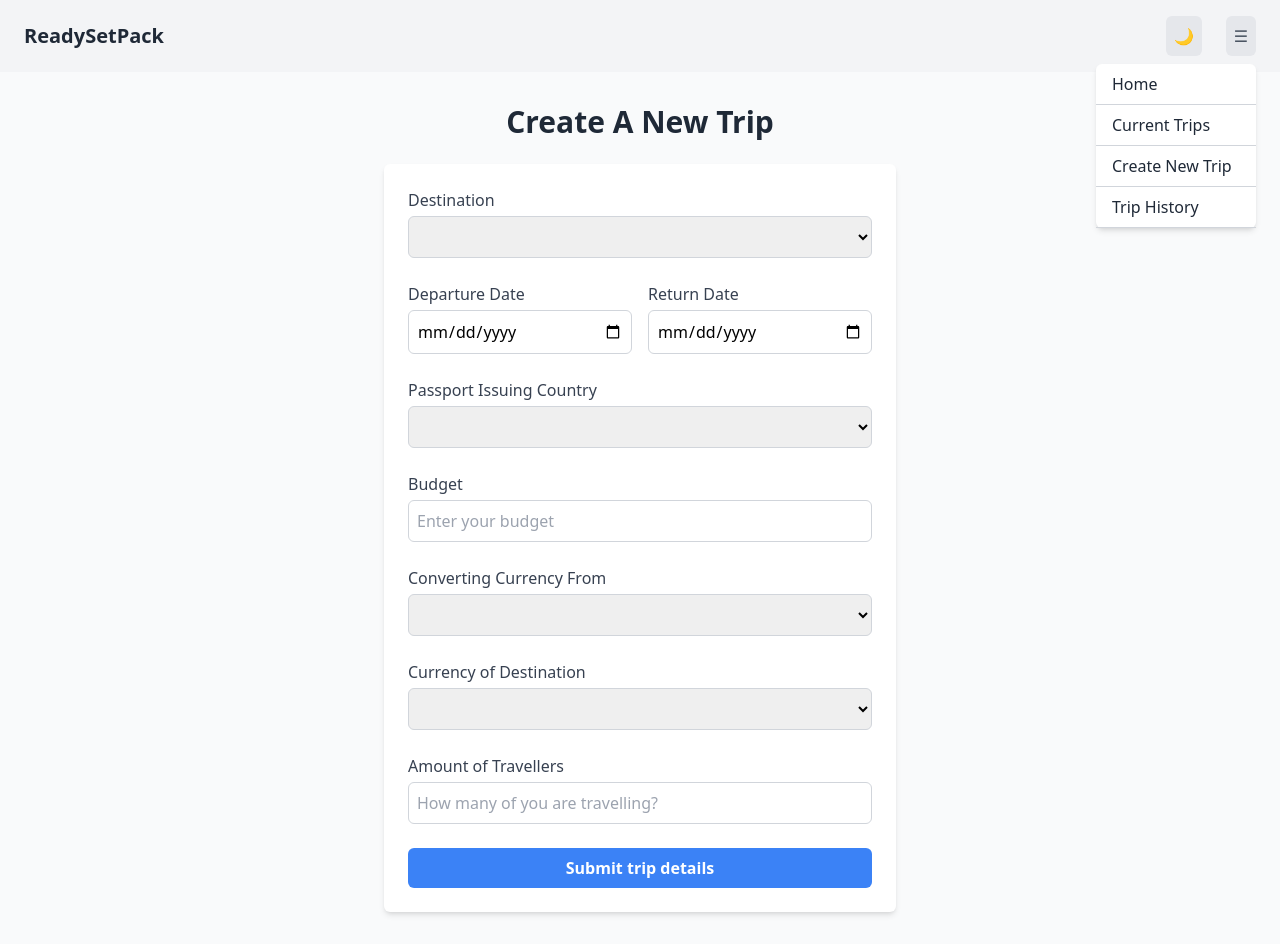
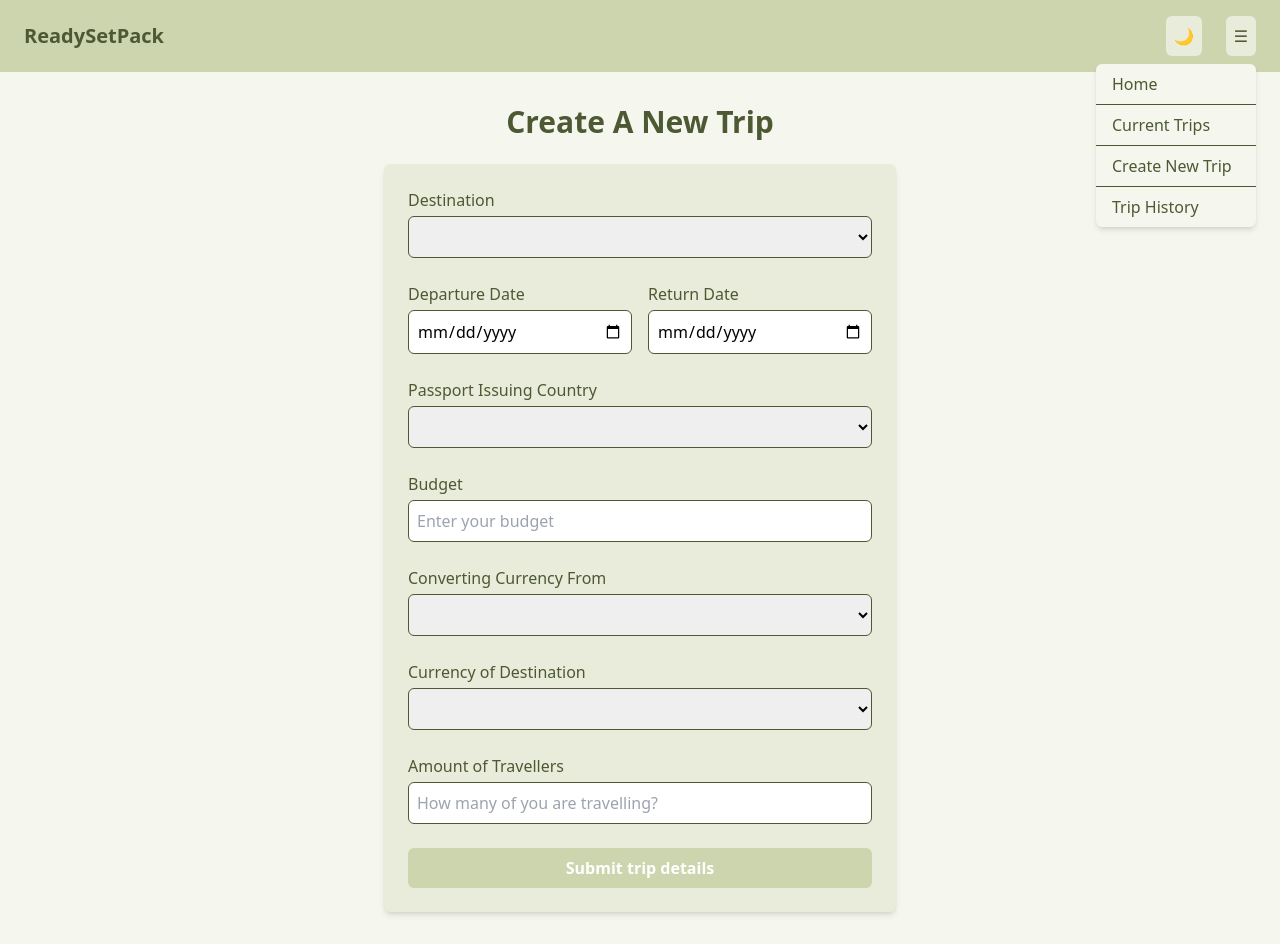
Before and after one commit to xsaynt/fe-readysetpack, a Vue app: page /new-trip in a window 1280 px wide. Both pictures are taken after a click on the button "Navigation Menu". Built offline with nearby package versions, Linux system fonts and the light colour scheme.

Commit message:
Implemented code for static checklist and applied colour theme styling

```diff
--- a/src/components/NavBar.vue
+++ b/src/components/NavBar.vue
@@ -15,45 +15,45 @@ function toggleDropdown() {
 </script>
 
 <template>
-  <header class="flex justify-between items-center px-6 py-4 bg-gray-100 shadow-md dark:bg-black">
+  <header class="flex justify-between items-center px-6 py-4 bg-primary dark:bg-highlight shadow-md">
     <div class="flex items-center gap-4">
-      <h1 class="text-xl font-bold text-gray-800 dark:text-gray-200">
+      <h1 class="text-xl font-bold text-accent dark:text-secondary">
         <router-link to="/">ReadySetPack</router-link>
       </h1>
     </div>
     <div class="flex items-center gap-6">
       <button
         @click="toggleDark"
-        class="p-2 rounded-md bg-gray-200 dark:bg-gray-700 text-gray-600 dark:text-gray-300"
+        class="p-2 rounded-md bg-secondary dark:bg-hover-dark text-accent dark:text-background"
         aria-label="Toggle Dark Mode"
       >
         <span v-if="isDark">☀️</span>
         <span v-else>🌙</span>
       </button>
-      <div class ="relative">
+      <div class="relative">
         <button
-        @click="toggleDropdown"
-        class="p-2 rounded-md bg-gray-200 dark:bg-gray-700 text-gray-600 dark:text-gray-300"
-        aria-label="Navigation Menu"
+          @click="toggleDropdown"
+          class="p-2 rounded-md bg-secondary dark:bg-hover-dark text-accent dark:text-background"
+          aria-label="Navigation Menu"
         >
-        ☰
+          ☰
         </button>
         <nav>
           <ul
             v-if="isDropdownOpen"
-            class="absolute right-0 mt-2 bg-white dark:bg-gray-800 shadow-md rounded-md w-40"
+            class="absolute right-0 mt-2 bg-background dark:bg-hover-dark shadow-md rounded-md w-40"
           >
-            <li class="border-b border-gray-300 dark:border-gray-700">
-              <router-link to="/" class="block px-4 py-2 text-gray-800 dark:text-gray-200 hover:bg-gray-100 dark:hover:bg-gray-700">Home</router-link>
+            <li class="border-b border-accent dark:border-secondary">
+              <router-link to="/" class="block px-4 py-2 text-accent dark:text-background hover:bg-hover-light dark:hover:bg-hover-dark">Home</router-link>
             </li>
-            <li class="border-b border-gray-300 dark:border-gray-700">
-              <router-link to="/current-trips" class="block px-4 py-2 text-gray-800 dark:text-gray-200 hover:bg-gray-100 dark:hover:bg-gray-700">Current Trips</router-link>
+            <li class="border-b border-accent dark:border-secondary">
+              <router-link to="/current-trips" class="block px-4 py-2 text-accent dark:text-background hover:bg-hover-light dark:hover:bg-hover-dark">Current Trips</router-link>
             </li>
-            <li class="border-b border-gray-300 dark:border-gray-700">
-              <router-link to="/new-trip" class="block px-4 py-2 text-gray-800 dark:text-gray-200 hover:bg-gray-100 dark:hover:bg-gray-700">Create New Trip</router-link>
+            <li class="border-b border-accent dark:border-secondary">
+              <router-link to="/new-trip" class="block px-4 py-2 text-accent dark:text-background hover:bg-hover-light dark:hover:bg-hover-dark">Create New Trip</router-link>
             </li>
-            <li class="border-b border-gray-300 dark:border-gray-700">
-              <router-link to="/trip-history" class="block px-4 py-2 text-gray-800 dark:text-gray-200 hover:bg-gray-100 dark:hover:bg-gray-700">Trip History</router-link>
+            <li>
+              <router-link to="/trip-history" class="block px-4 py-2 text-accent dark:text-background hover:bg-hover-light dark:hover:bg-hover-dark">Trip History</router-link>
             </li>
           </ul>
         </nav>
--- a/src/pages/NewTripPage.vue
+++ b/src/pages/NewTripPage.vue
@@ -64,26 +64,18 @@ async function handleFormSubmit() {
 </script>
 
 <template>
-  <div class="min-h-screen bg-gray-50 dark:bg-gray-900 flex flex-col items-center py-8">
-    <h1 class="text-3xl font-bold text-gray-800 dark:text-gray-200 mb-6">Create A New Trip</h1>
+  <div class="min-h-screen bg-background dark:bg-highlight flex flex-col items-center py-8">
+    <h1 class="text-3xl font-bold text-accent dark:text-secondary mb-6">Create A New Trip</h1>
     <form
       @submit.prevent="handleFormSubmit"
-      class="w-full max-w-lg space-y-6 bg-white dark:bg-gray-800 p-6 rounded-md shadow-md"
+      class="w-full max-w-lg space-y-6 bg-secondary dark:bg-hover-dark p-6 rounded-md shadow-md"
     >
       <div>
-        <label for="destination" class="block text-gray-700 dark:text-gray-300 mb-1"
-          >Destination</label
-        >
-        <!-- <input
-          id="destination"
-          v-model="destination"
-          type="text"
-          class="w-full border border-gray-300 rounded-md p-2 dark:bg-gray-700 dark:border-gray-600 dark:text-gray-200"
-        /> -->
+        <label for="destination" class="block text-accent dark:text-secondary mb-1">Destination</label>
         <select
           v-model="destination"
           id="destination"
-          class="w-full border border-gray-300 rounded-md p-2 dark:bg-gray-700 dark:border-gray-600 dark:text-gray-200"
+          class="w-full border border-accent dark:border-secondary rounded-md p-2 dark:bg-gray-700 dark:text-gray-200"
         >
           <option v-for="(code, country) in countriesList" :key="country" :value="country">
             {{ country }}
@@ -92,68 +84,52 @@ async function handleFormSubmit() {
       </div>
       <div class="flex gap-4">
         <div class="flex-1">
-          <label for="departDate" class="block text-gray-700 dark:text-gray-300 mb-1"
-            >Departure Date</label
-          >
+          <label for="departDate" class="block text-accent dark:text-secondary mb-1">Departure Date</label>
           <input
             id="departDate"
             v-model="departDate"
             type="date"
-            class="w-full border border-gray-300 rounded-md p-2 dark:bg-gray-700 dark:border-gray-600 dark:text-gray-200"
+            class="w-full border border-accent dark:border-secondary rounded-md p-2 dark:bg-gray-700 dark:text-gray-200"
           />
         </div>
         <div class="flex-1">
-          <label for="returnDate" class="block text-gray-700 dark:text-gray-300 mb-1"
-            >Return Date</label
-          >
+          <label for="returnDate" class="block text-accent dark:text-secondary mb-1">Return Date</label>
           <input
             id="returnDate"
             v-model="returnDate"
             type="date"
-            class="w-full border border-gray-300 rounded-md p-2 dark:bg-gray-700 dark:border-gray-600 dark:text-gray-200"
+            class="w-full border border-accent dark:border-secondary rounded-md p-2 dark:bg-gray-700 dark:text-gray-200"
           />
         </div>
       </div>
       <div>
-        <label for="passportOrigin" class="block text-gray-700 dark:text-gray-300 mb-1"
-          >Passport Issuing Country</label
-        >
+        <label for="passportOrigin" class="block text-accent dark:text-secondary mb-1">Passport Issuing Country</label>
         <select
           id="passportOrigin"
           v-model="passportOrigin"
-          class="w-full border border-gray-300 rounded-md p-2 dark:bg-gray-700 dark:border-gray-600 dark:text-gray-200"
+          class="w-full border border-accent dark:border-secondary rounded-md p-2 dark:bg-gray-700 dark:text-gray-200"
         >
           <option v-for="(code, country) in countriesList" :key="code" :value="country">
             {{ country }} ({{ code }})
           </option>
         </select>
-
-        <!-- <input
-          id="passportOrigin"
-          v-model="passportOrigin"
-          type="text"
-          placeholder="Country of Passport"
-          class="w-full border border-gray-300 rounded-md p-2 dark:bg-gray-700 dark:border-gray-600 dark:text-gray-200"
-        /> -->
       </div>
       <div>
-        <label for="budget" class="block text-gray-700 dark:text-gray-300 mb-1">Budget</label>
+        <label for="budget" class="block text-accent dark:text-secondary mb-1">Budget</label>
         <input
           id="budget"
           v-model="budget"
           type="number"
           placeholder="Enter your budget"
-          class="w-full border border-gray-300 rounded-md p-2 dark:bg-gray-700 dark:border-gray-600 dark:text-gray-200"
+          class="w-full border border-accent dark:border-secondary rounded-md p-2 dark:bg-gray-700 dark:text-gray-200"
         />
       </div>
       <div>
-        <label for="currentCurrency" class="block text-gray-700 dark:text-gray-300 mb-1"
-          >Converting Currency From</label
-        >
+        <label for="currentCurrency" class="block text-accent dark:text-secondary mb-1">Converting Currency From</label>
         <select
           id="currentCurrency"
           v-model="currentCurrency"
-          class="w-full border border-gray-300 rounded-md p-2 dark:bg-gray-700 dark:border-gray-600 dark:text-gray-200"
+          class="w-full border border-accent dark:border-secondary rounded-md p-2 dark:bg-gray-700 dark:text-gray-200"
         >
           <option v-for="(code, country) in currenciesList" :key="code" :value="country">
             {{ country }} ({{ code }})
@@ -161,43 +137,30 @@ async function handleFormSubmit() {
         </select>
       </div>
       <div>
-        <label for="destinationCurrency" class="block text-gray-700 dark:text-gray-300 mb-1"
-          >Currency of Destination</label
-        >
-
+        <label for="destinationCurrency" class="block text-accent dark:text-secondary mb-1">Currency of Destination</label>
         <select
           id="destinationCurrency"
           v-model="destinationCurrency"
-          class="w-full border border-gray-300 rounded-md p-2 dark:bg-gray-700 dark:border-gray-600 dark:text-gray-200"
+          class="w-full border border-accent dark:border-secondary rounded-md p-2 dark:bg-gray-700 dark:text-gray-200"
         >
           <option v-for="(code, country) in currenciesList" :key="code" :value="country">
             {{ country }} ({{ code }})
           </option>
         </select>
-
-        <!-- <input
-          id="destinationCurrency"
-          v-model="destinationCurrency"
-          type="text"
-          placeholder="Currency"
-          class="w-full border border-gray-300 rounded-md p-2 dark:bg-gray-700 dark:border-gray-600 dark:text-gray-200"
-        /> -->
       </div>
       <div>
-        <label for="amountOfTravellers" class="block text-gray-700 dark:text-gray-300 mb-1"
-          >Amount of Travellers</label
-        >
+        <label for="amountOfTravellers" class="block text-accent dark:text-secondary mb-1">Amount of Travellers</label>
         <input
           id="amountOfTravellers"
           v-model="amountOfTravellers"
           type="number"
           placeholder="How many of you are travelling?"
-          class="w-full border border-gray-300 rounded-md p-2 dark:bg-gray-700 dark:border-gray-600 dark:text-gray-200"
+          class="w-full border border-accent dark:border-secondary rounded-md p-2 dark:bg-gray-700 dark:text-gray-200"
         />
       </div>
       <button
         type="submit"
-        class="w-full bg-blue-500 hover:bg-blue-600 text-white font-semibold py-2 px-4 rounded-md"
+        class="w-full bg-primary hover:bg-hoverLight text-white font-semibold py-2 px-4 rounded-md transition-colors"
       >
         Submit trip details
       </button>
--- a/src/router/index.ts
+++ b/src/router/index.ts
@@ -36,7 +36,7 @@ const router = createRouter({
       component: TripReportPage,
     },
     {
-      path: '/trip-checklist/:id',
+      path: '/trip-checklist/:trip_id',
       name: 'tripChecklist',
       component: TripChecklistPage,
     },
--- a/tailwind.config.ts
+++ b/tailwind.config.ts
@@ -8,16 +8,14 @@ export default {
   ],
   theme: {
     extend: {
-      fontFamily: {
-        display: ['Source Serif Pro', 'Georgia', 'serif'],
-        body: ['Synonym', 'system-ui', 'sans-serif']
-      },
       colors: {
-        lightGreen: '#CCD5AE',
-        paleGreen: '#E9EDC9',
-        cream: '#FEFAE0',
-        beige: '#FAEDCD',
-        tan: '#D4A373',
+        primary: "#CCD5AE",   // Main elements or header background
+        secondary: "#E9ECDB", // Buttons, card backgrounds
+        background: "#F5F7EE", // General page background
+        hoverLight: "#9CAD6E", // Hover state for light mode
+        accent: "#4D5932",    // Text and icons in light mode
+        highlight: "#1C2112", // Text and icons in dark mode
+        hoverDark: "#63733D", // Hover state for dark mode
       },
     },
   },
```
Also changed, not shown: src/pages/CurrentTripsPage.vue (+5 -4 lines), src/pages/HomePage.vue (+15 -33 lines), src/pages/TripChecklistPage.vue (+33 -2 lines), src/pages/TripHistoryPage.vue (+16 -16 lines), src/pages/TripReportPage.vue (+93 -92 lines).
